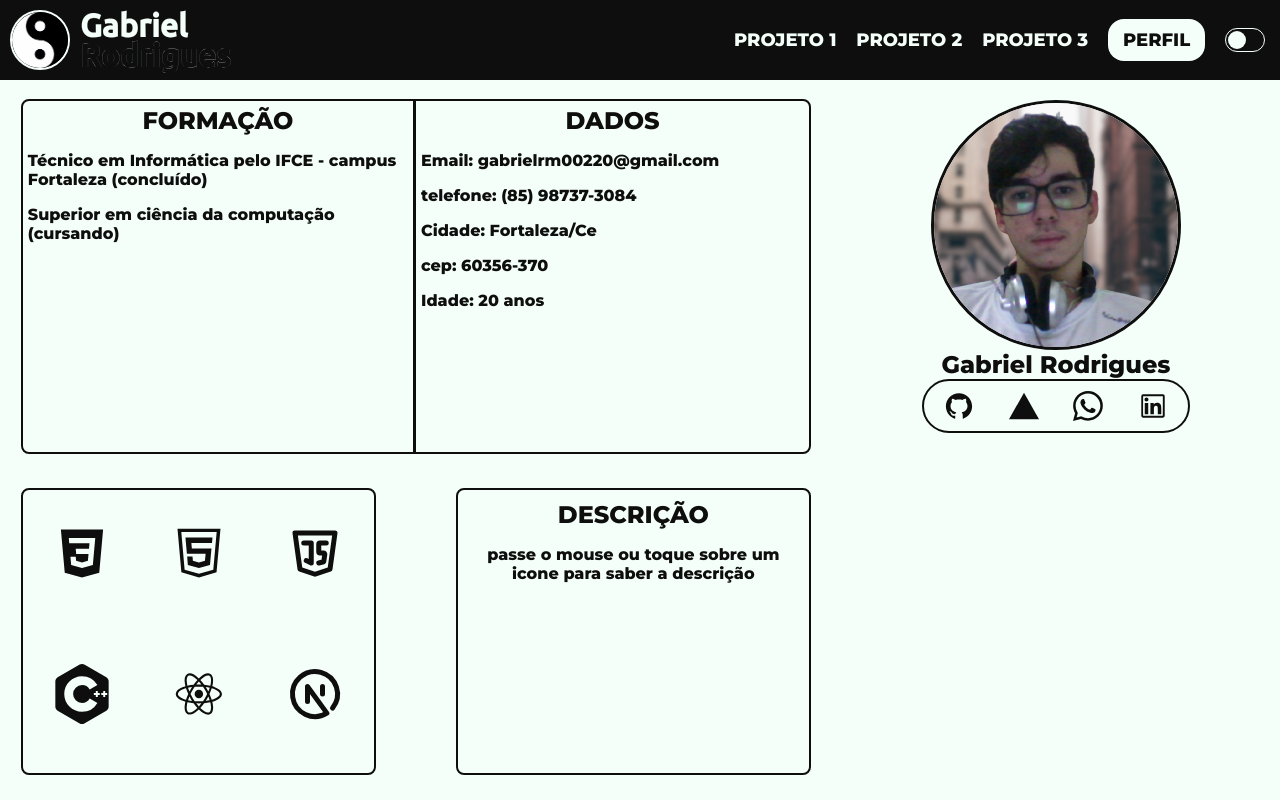
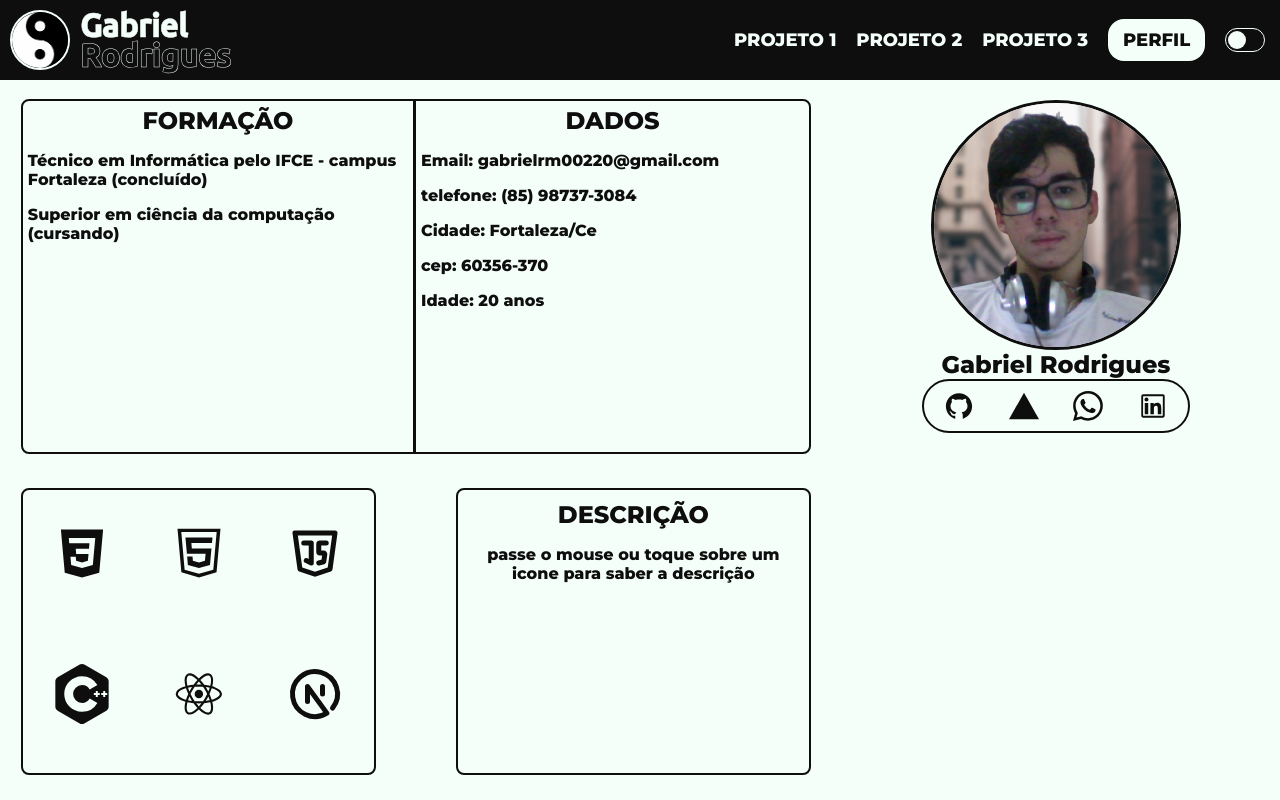
Before and after one commit to GabrielRodriguesMoreira/database, a React (Vite) app: page / in a window 1280 px wide. Built offline with nearby package versions, Linux system fonts and the light colour scheme; no server answers.

Commit message:
updates visuais menores

```diff
--- a/src/styles/futebolapi.css
+++ b/src/styles/futebolapi.css
@@ -133,7 +133,7 @@
     font-size: 15px;
   }
   .staticstable table {
-    border-spacing: 1px;
+    border-spacing: 3px;
     font-size: 10px;
   }
   .staticstable table td {
--- a/src/styles/header.css
+++ b/src/styles/header.css
@@ -22,7 +22,7 @@
   margin: 0;
   margin-left: 10px;
   color: var(--txtcolor);
-  -webkit-text-stroke: 0.1px var(--bgcolor);
+  -webkit-text-stroke: 0.5px var(--bgcolor);
   line-height: 30px;
 }
 .logo h1:first-line {
```
